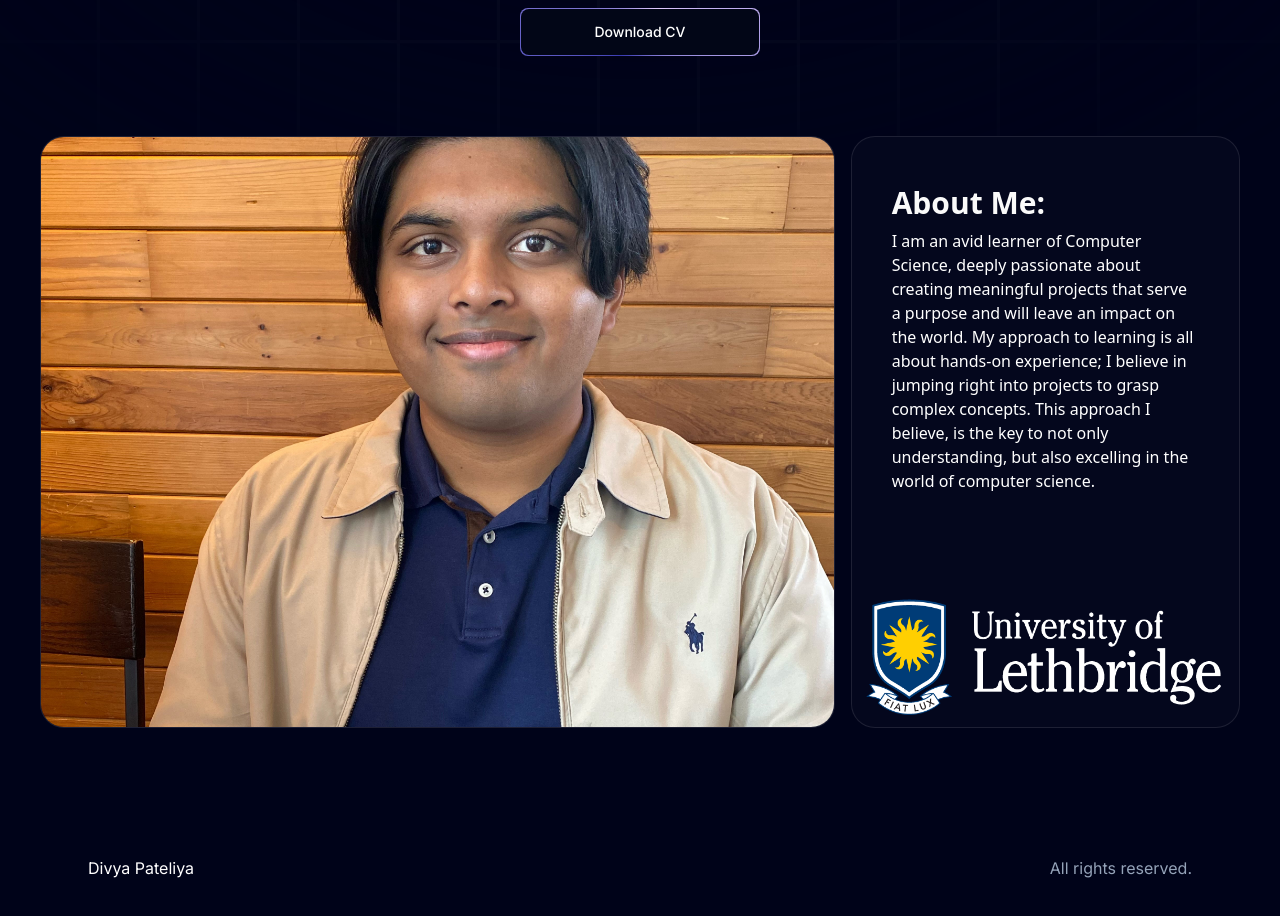
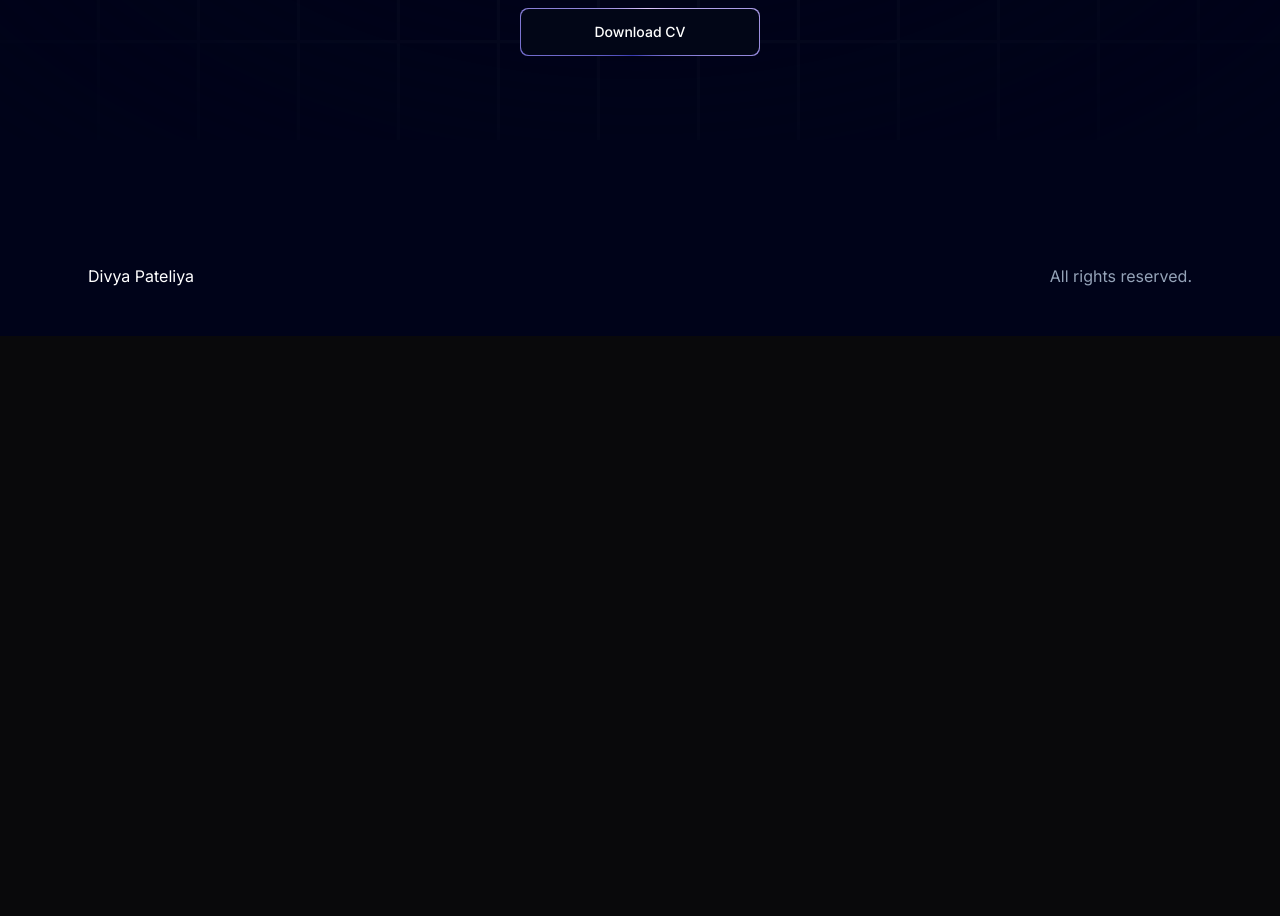
Before and after one commit to DibsTHEgreat/portfolio_2024, a Next.js app: page / in a window 1280 px wide. Shown: the part 660-1576 px from the top of the page. After the commit the page ends 996 px from the top, so only its background shows below. Built offline with nearby package versions, Linux system fonts and the light colour scheme.

Commit message:
going back to whiteboard for about me section

```diff
--- a/app/page.tsx
+++ b/app/page.tsx
@@ -9,9 +9,8 @@ export default function Home() {
       <Navbar />
         <div className="w-full justify-center items-center">
             <Hero />
-            <AboutMe />
-            <Footer />
         </div>
+        <Footer />
     </main>
   );
 }
--- a/components/AboutMe.tsx
+++ b/components/AboutMe.tsx
@@ -1,25 +1,9 @@
 import React from 'react'
-import { BentoGrid, BentoGridItem } from './ui/BentoGrid'
-import { gridItems } from '@/data'
 
 const AboutMe = () => {
   return (
     <section>
-        <BentoGrid>
-            {gridItems.map(({id, title, description, className, img, imgClassName, titleClassName, spareImg}) => (
-                <BentoGridItem
-                    id={id}
-                    key={id}
-                    title={title}
-                    description={description}
-                    className={className}
-                    img={img}
-                    imgClassName={imgClassName}
-                    titleClassName={titleClassName}
-                    spareImg={spareImg}
-                />
-            ))}
-        </BentoGrid>
+
     </section>
   )
 }
--- a/components/Button.tsx
+++ /dev/null
@@ -1,23 +0,0 @@
-import Image from "next/image";
-
-type ButtonProps =  {
-    type: 'button' | 'submit';
-    title: string;
-    icon?: string;
-    variant: string;
-    full?: boolean;
-}
-
-const Button = ({type, title, icon, variant, full }: ButtonProps) => {
-  return (
-    <button
-        className={`flexCenter gap-3 rounded-full border ${variant} ${full && 'w-full'}`}
-        type={type}
-    >
-        {icon && <Image src={icon} alt={title} width={24} height={24} />}
-        <label className="bold-16 whitespace-nowrap cursor-pointer">{title}</label>
-    </button>
-  )
-}
-
-export default Button
--- a/components/Footer.tsx
+++ b/components/Footer.tsx
@@ -2,7 +2,7 @@ import React from 'react'
 
 const Footer = () => {
   return (
-    <footer className="w-full pt-20 pb-10 text-white">
+    <footer className="w-full pt-20 text-white z-10">
         <div className="container p-12 flex justify-between">
             <span>Divya Pateliya</span>
             <p className="text-slate-400">All rights reserved.</p>
--- a/components/ui/BentoGrid.tsx
+++ /dev/null
@@ -1,82 +0,0 @@
-import { cn } from "@/utils/cn";
-
-export const BentoGrid = ({
-  className,
-  children,
-}: {
-  className?: string;
-  children?: React.ReactNode;
-}) => {
-  return (
-    <div
-      className={cn(
-        "grid md:auto-rows-[18rem] grid-cols-1 md:grid-cols-3 gap-4 max-w-7xl mx-auto ",
-        className
-      )}
-    >
-      {children}
-    </div>
-  );
-};
-
-export const BentoGridItem = ({
-  className,
-  title,
-  description,
-  id,
-  img,
-  imgClassName,
-  titleClassName,
-  spareImg,
-}: {
-  className?: string;
-  title?: string | React.ReactNode;
-  description?: string | React.ReactNode;
-  header?: React.ReactNode;
-  icon?: React.ReactNode;
-  id: number,
-  img?: string;
-  imgClassName?: string;
-  titleClassName?: string;
-  spareImg?: string;
-}) => {
-  return (
-    <div
-      className={cn(
-        "row-span-1 relative overflow-hidden rounded-3xl border border-white/[0.1] group/bento hover:shadow-xl transition duration-200 shadow-input dark:shadow-none justify-between flex flex-col space-y-4",
-        className
-      )}
-      style={{
-        background: "rgb(4,7,29)",
-        backgroundColor:
-          "linear-gradient(90deg, rgba(4,7,29,1) 0%, rgba(12,14,35,1) 100%)",
-        minHeight: id === 1 ? '300px' : id === 2 ? '370px' : 'auto',
-      }}
-    >
-        <div className="h-full flex flex-col">
-            <div className={`w-full ${id === 2 ? 'absolute bottom-0' : 'h-full absolute'}`}>
-                {img && (
-                    <img
-                        src={img}
-                        alt={img}
-                        className={cn(imgClassName, "object-cover object-center", {
-                            "w-full h-auto": id === 2
-                        })}
-                    />
-                )}
-            </div>
-        <div className={cn(titleClassName, "group-hover/bento:translate-x-2 transition duration-200 relative md:h-full flex flex-col px-5 p-5 lg:p-10")}>
-
-        <div className={`font-sans text-lg lg:text-3xl max-w-96 font-bold py-2`}>
-            {title}
-          </div>
-
-          <div className="font-sans font-extralight lg:text-base text-sm text-white">
-            {description}
-          </div>
-
-        </div>
-      </div>
-    </div>
-  );
-};
--- a/data/index.ts
+++ /dev/null
@@ -1,22 +0,0 @@
-export const gridItems = [
-    {
-      id: 1,
-      title: "",
-      description: "",
-      className: "md:col-span-2 md:row-span-2",
-      imgClassName: "w-full h-full",
-      titleClassName: "justify-end",
-      img: "/me.jpg",
-      spareImg: "",
-    },
-    {
-      id: 2,
-      title: "About Me:",
-      description: "I am an avid learner of Computer Science, deeply passionate about creating meaningful projects that serve a purpose and will leave an impact on the world. My approach to learning is all about hands-on experience; I believe in jumping right into projects to grasp complex concepts. This approach I believe, is the key to not only understanding, but also excelling in the world of computer science.",
-      className: "md:col-span-1 md:row-span-2",
-      imgClassName: "",
-      titleClassName: "",
-      img: "/UofLWhiteLogo.png",
-      spareImg: "",
-    },
-  ];
```
